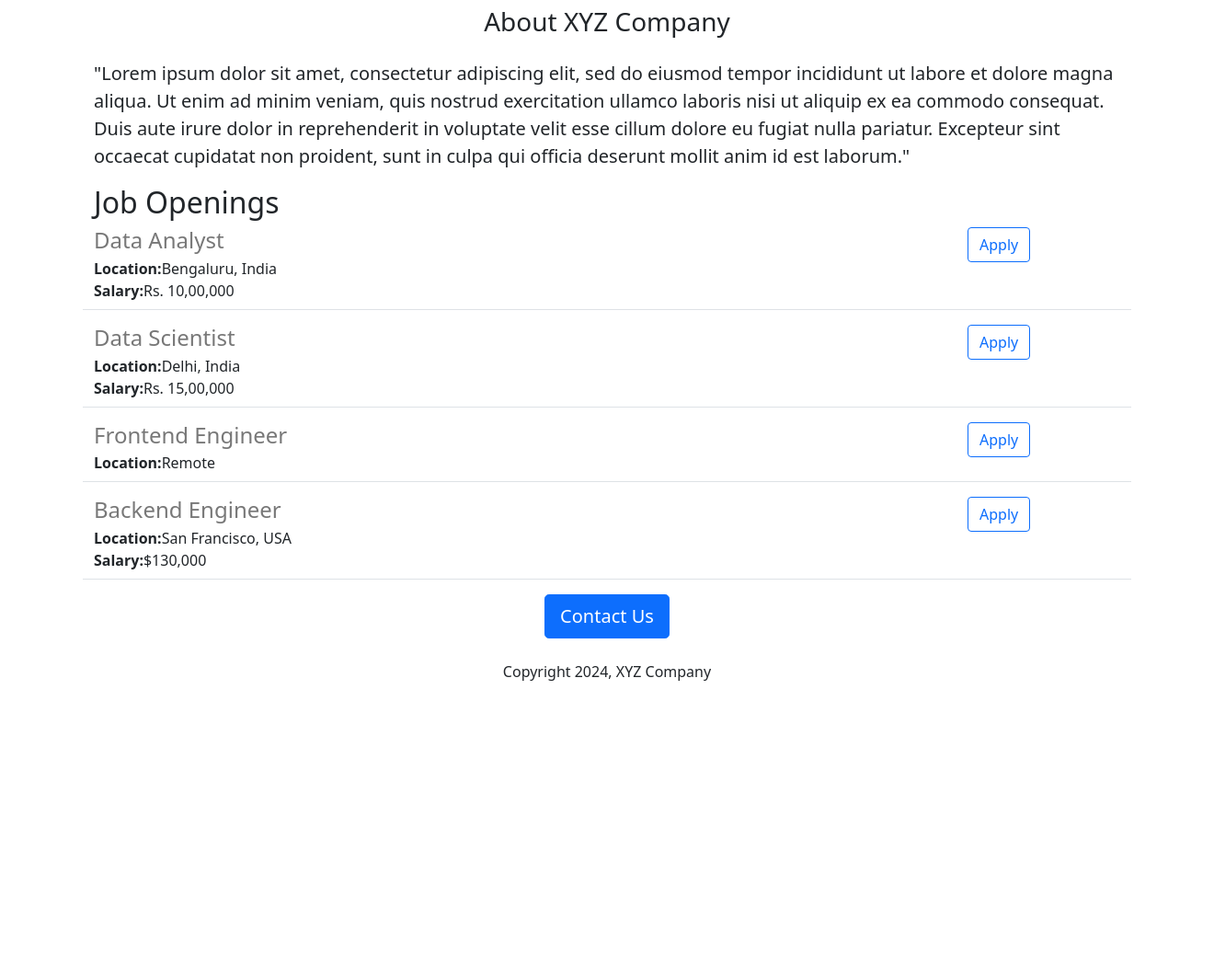
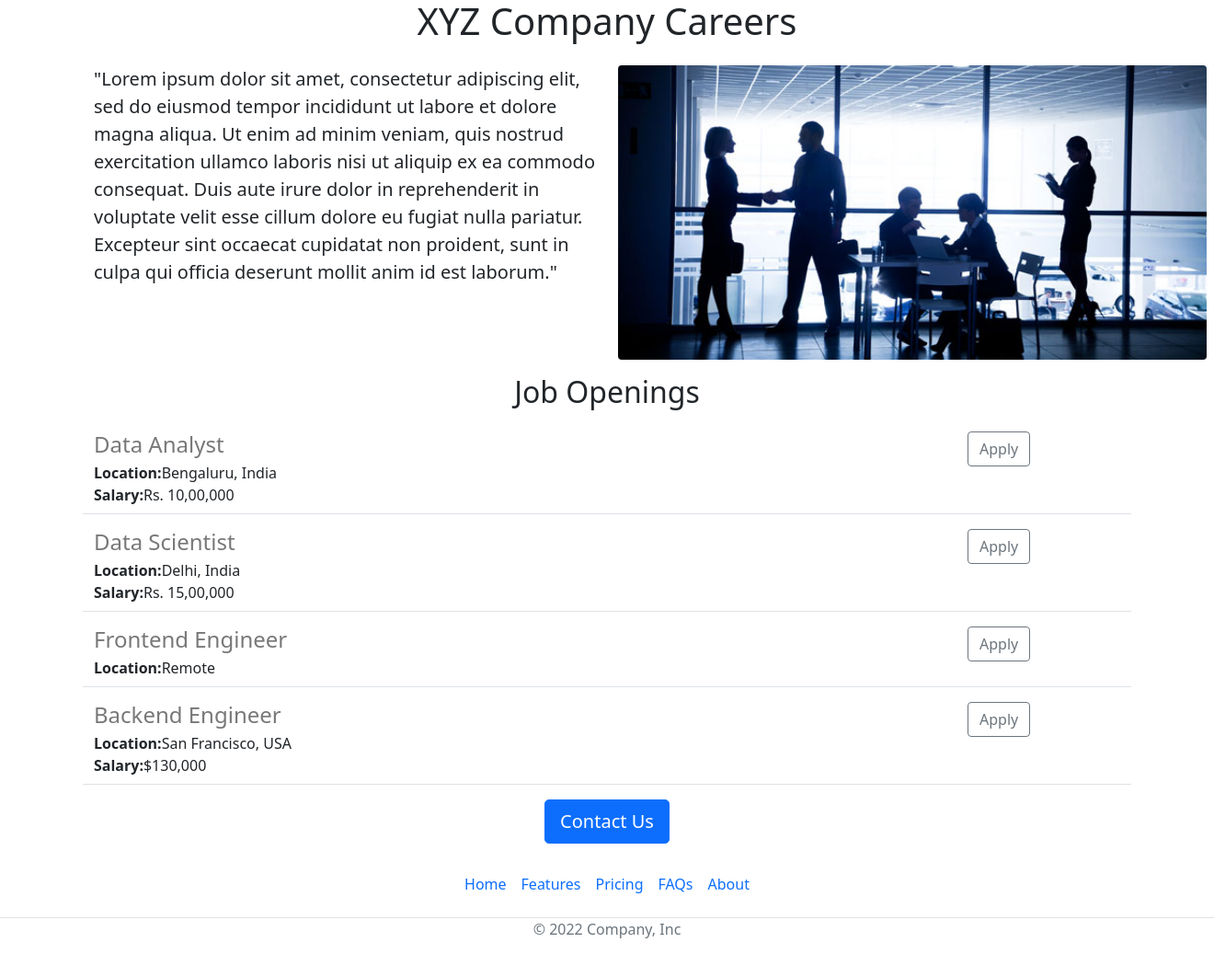
Before and after one commit to LeenaSuroshe/basic-project, a Flask app: page / in a window 1320 px wide. Shown: the part 441-1503 px from the top of the page at 92% size. Before the commit the page ends 1181 px from the top, so only its background shows below. Run offline with Flask 3, Linux system fonts and the light colour scheme.

Commit message:
functional and aesthetic improvement

```diff
--- /dev/null
+++ b/templates/footer.html
@@ -0,0 +1,14 @@
+
+  <di  v class="container":
+  <footer class="py-3 my-4">
+  <ul class="nav justify-content-center border-bottom pb-3 mb-
+  <li class="nav-item"><a href="templates/home.html" class="nav-link px-2 text- muted">Home</a></li>
+  <li class="nav-item"><a href="#" class="nav-link px-2 text-
+  muted">Features</a></li>
+  <li class="nav-item"><a href="#" class="nav-link px-2 text- muted">Pricing</a></li>
+  <li class="nav-item"><a href="#" class="nav-link px-2 text- muted">FAQs</a></li>
+  <li class="nav-item"><a href="#" class="nav-link px-2 text- muted">About</a></li>
+  </ul>
+  <p class="text-center text-muted">&copy; 2022 Company, Inc</p>
+  </footer>
+  </div>
--- a/templates/home.html
+++ b/templates/home.html
@@ -10,18 +10,24 @@
             height: 360px;
             width:100%;
             object-fit: cover;
+            margin-bottom:16px;
         }
     </style>
 </head>
 <body>
+    {% include 'nav.html' %}
+    <img class='img-fluid' id=banner src='static/C.jpg' height='20px' width='100px'>
     <div class='container'>
         <h1 class='text-center mt-2 mb-4'>{{company_name}} Careers</h1>
-            <img class='img-fluid' id=banner src='static/C.jpg' height='20px' width='100px'>
-
-        <h3 class='text-center mt-2 mb-4'>About XYZ Company</h3>
-        <p class='lead'>"Lorem ipsum dolor sit amet, consectetur adipiscing elit, sed do eiusmod tempor incididunt ut labore et dolore magna aliqua. Ut enim ad minim veniam, quis nostrud exercitation ullamco laboris nisi ut aliquip ex ea commodo consequat. Duis aute irure dolor in reprehenderit in voluptate velit esse cillum dolore eu fugiat nulla pariatur. Excepteur sint occaecat cupidatat non proident, sunt in culpa qui officia deserunt mollit anim id est laborum."</p>
-
-        <h2>Job Openings</h2>
+        <div class='row' style='margin-bottom:16px'>
+            <div class='col-md-6'>
+                <p class='lead'>"Lorem ipsum dolor sit amet, consectetur adipiscing elit, sed do eiusmod tempor incididunt ut labore et dolore magna aliqua. Ut enim ad minim veniam, quis nostrud exercitation ullamco laboris nisi ut aliquip ex ea commodo consequat. Duis aute irure dolor in reprehenderit in voluptate velit esse cillum dolore eu fugiat nulla pariatur. Excepteur sint occaecat cupidatat non proident, sunt in culpa qui officia deserunt mollit anim id est laborum."</p>
+            </div>
+            <div class='d-none d-md-block col-md-6'>
+                <img src='static/p.jpg' style='height:320px;border-radius:4px;'>
+            </div>
+        </div>
+        <h2 class='text-center mt-2 mb-4'>Job Openings</h2>
         <div>
             {% for job in jobs %}
              {% include 'jobitem.html' %}
@@ -29,9 +35,9 @@
 
         </div>
         <div class='text-center'>
-            <a class='btn btn-primary btn-lg'>Contact Us</a>
-            <p class='mt-4'>Copyright 2024, XYZ Company</p>
+            <a href='mailto:hello@xyz.ai?subject=Question%20about%20job%20openings&body=My%20name%3A%20%3Cyour%20name%20here%3E%0D%0A%0D%0AMy%20Question%3A%20%3Center%20quetion%20here%3E%0D%0A' class='btn btn-primary btn-lg'>Contact Us</a>
         </div>
     </div>
+    {% include 'footer.html' %}
 </body>
 </html>
--- a/templates/jobitem.html
+++ b/templates/jobitem.html
@@ -11,6 +11,6 @@
         {% endif %}
     </div>
     <div class='col-2'>
-        <a type='button' class='btn btn-outline-primary'>Apply</a>
+        <a href="mailto:hello@xyz.ai?subject=Application%20for%20{{job['title']}}&body=My%20name%3A%20%3Cyour%20name%20here%3E%0D%0A%0D%0AMy%20Resume%20link%3A%20%3Cresume%20link%3E%0D%0A%0D%0AMy%20LinkedIn%20link%3A%20%3Clinkedin%20link%3E%0D%0A" type='button' class='btn btn-outline-secondary'>Apply</a>
     </div>
 </div>
--- /dev/null
+++ b/templates/nav.html
@@ -0,0 +1,9 @@
+<nav class="navbar shadow-sm fixed-top bg-white">
+  <div class="container-fluid">
+    <a class="navbar-brand" href="#">
+      <img src="static/bootstrap-logo.svg" alt="" width="30" height="24" class="d-inline-block align-text-top">
+      XYZ
+    </a>
+  </div>
+</nav>
+<div style='height:56px'></div>
```
Also changed, not shown: static/bootstrap-logo.svg (added), static/p.jpg (added).
